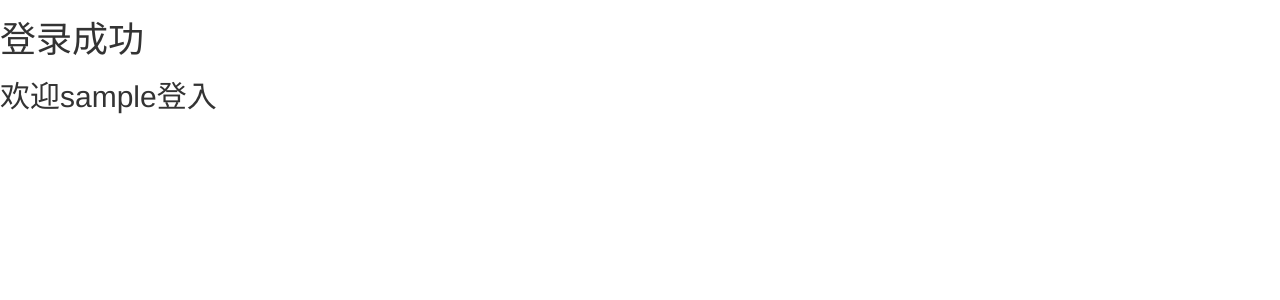
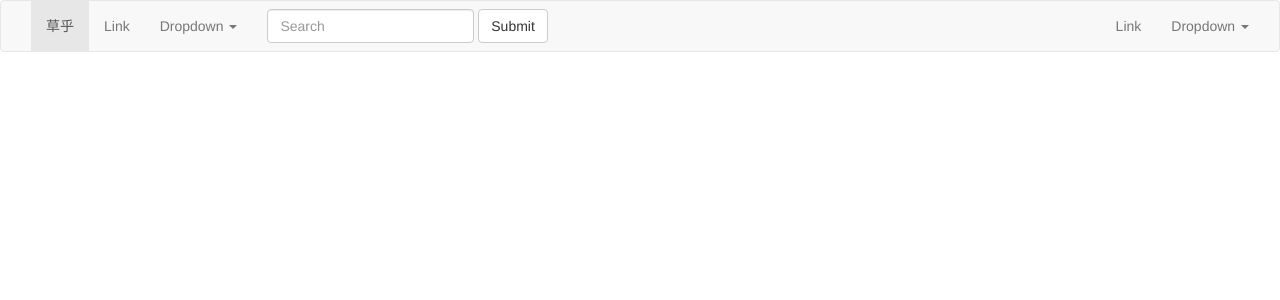
Before and after one commit to injetlee/Django, a Django app: page /zhihu/index/ in a window 1280 px wide. Shown: the top 300 px of the page. Run offline with Django 3.2, Linux system fonts and the light colour scheme; the visitor is signed in with stand-in values (Sample User, id 1); some libraries are stand-ins or nearby versions.

Commit message:
add nav bar

```diff
--- /dev/null
+++ b/zhihu/templates/content.html
@@ -0,0 +1,68 @@
+{% load static %}
+<!DOCTYPE html>
+<html lang="en">
+<head>
+    <meta charset="UTF-8">
+    <title>Index-CaoHu</title>
+</head>
+<body>
+    {% block nav %}
+    <nav class="navbar navbar-default" role="navigation">
+  <div class="container-fluid">
+    <!-- Brand and toggle get grouped for better mobile display -->
+    <div class="navbar-header">
+      <button type="button" class="navbar-toggle collapsed" data-toggle="collapse" data-target="#bs-example-navbar-collapse-1">
+        <span class="sr-only">Toggle navigation</span>
+        <span class="icon-bar"></span>
+        <span class="icon-bar"></span>
+        <span class="icon-bar"></span>
+      </button>
+<!--       <a class="navbar-brand" href="#">Brand</a>
+ -->    </div>
+
+    <!-- Collect the nav links, forms, and other content for toggling -->
+    <div class="collapse navbar-collapse" id="bs-example-navbar-collapse-1">
+      <ul class="nav navbar-nav">
+        <li class="active"><a href="{% url 'zhihu:index'%}">草乎</a></li>
+        <li><a href="#">Link</a></li>
+        <li class="dropdown">
+          <a href="#" class="dropdown-toggle" data-toggle="dropdown">Dropdown <span class="caret"></span></a>
+          <ul class="dropdown-menu" role="menu">
+            <li><a href="#">Action</a></li>
+            <li><a href="#">Another action</a></li>
+            <li><a href="#">Something else here</a></li>
+            <li class="divider"></li>
+            <li><a href="#">Separated link</a></li>
+            <li class="divider"></li>
+            <li><a href="#">One more separated link</a></li>
+          </ul>
+        </li>
+      </ul>
+      <form class="navbar-form navbar-left" role="search">
+        <div class="form-group">
+          <input type="text" class="form-control" placeholder="Search">
+        </div>
+        <button type="submit" class="btn btn-default">Submit</button>
+      </form>
+      <ul class="nav navbar-nav navbar-right">
+        <li><a href="#">Link</a></li>
+        <li class="dropdown">
+          <a href="#" class="dropdown-toggle" data-toggle="dropdown">Dropdown <span class="caret"></span></a>
+          <ul class="dropdown-menu" role="menu">
+            <li><a href="#">Action</a></li>
+            <li><a href="#">Another action</a></li>
+            <li><a href="#">Something else here</a></li>
+            <li class="divider"></li>
+            <li><a href="#">Separated link</a></li>
+          </ul>
+        </li>
+      </ul>
+    </div><!-- /.navbar-collapse -->
+  </div><!-- /.container-fluid -->
+</nav>
+
+    {% endblock %}
+        <link rel="stylesheet" type="text/css" href="{% static 'zhihu/bootstrap/css/bootstrap.min.css' %}" />
+
+</body>
+</html>
--- a/zhihu/templates/zhihu/index.html
+++ b/zhihu/templates/zhihu/index.html
@@ -1,4 +1,4 @@
-{% extends 'base.html' %}
+{% extends 'content.html' %}
 {% block title %}Index{% endblock %}
 
 {% block content %}
```
